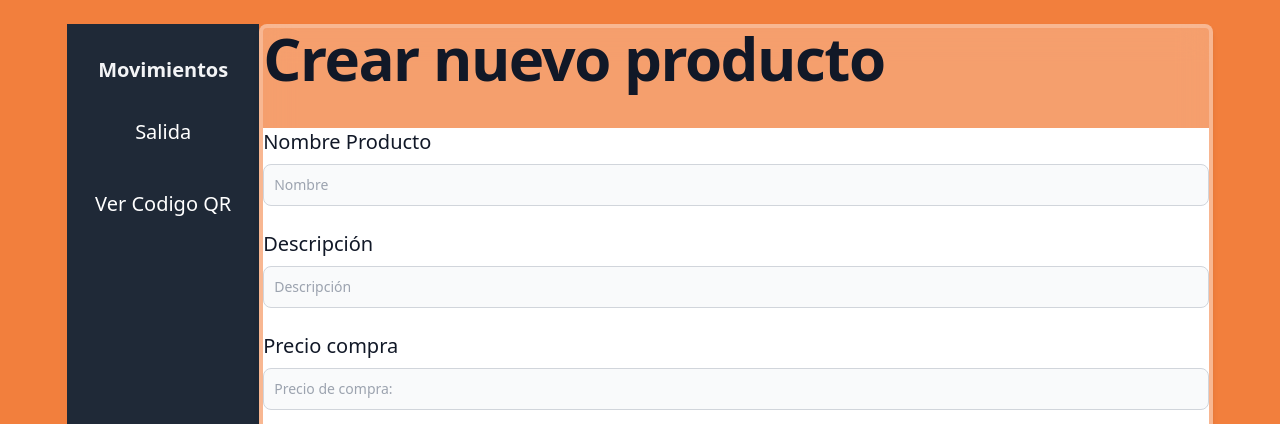
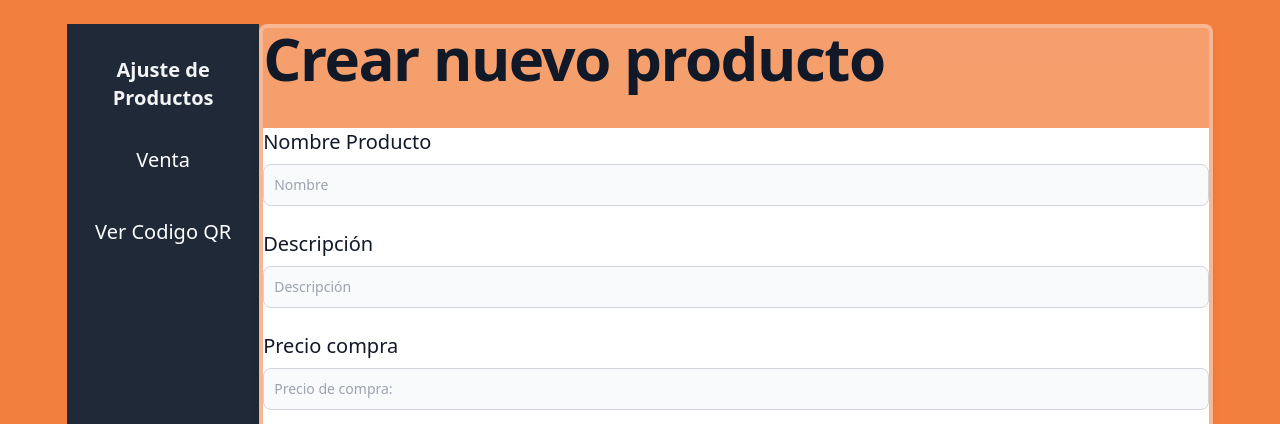
Before and after one commit to charlius/inventarioFenix, a Flask app: page /productos/crear_producto in a window 1280 px wide. Shown: the part 156-580 px from the top of the page. Run offline with Flask 3, Linux system fonts and the light colour scheme; the visitor is signed in with stand-in values (Sample User, id 1); data that the repository does not hold is empty; some libraries are stand-ins or nearby versions.

Commit message:
revision

```diff
--- a/app.py
+++ b/app.py
@@ -183,11 +183,11 @@ def editar_producto(producto_id=0):
                 return redirect('/salida')
             cantidad = data['new_existencia']
             if "salida" in movimiento:
-                producto.cantidad = producto.cantidad - int(cantidad)
+                producto.cantidad = producto.cantidad - float(cantidad)
             elif "entrada" in movimiento:
-                producto.cantidad = producto.cantidad + int(cantidad)
+                producto.cantidad = producto.cantidad + float(cantidad)
 
-            producto.editar_movimiento(int(cantidad), movimiento, usuario.id)
+            producto.editar_movimiento(float(cantidad), movimiento, usuario.id)
             return {"message": "ok"}
 
     categorias = Categoria.obtener_todos()
@@ -629,5 +629,14 @@ def generar_pdf():
 @app.route('/descargar_pdf/<nombre_archivo>')
 def descargar_pdf(nombre_archivo):
     return send_file(nombre_archivo, as_attachment=True)
+
+def formatear_float(num):
+    if num == int(num):
+        return str(int(num))
+    elif num - int(num) == 0:
+        return str(int(num))
+    else:
+        return str(num)
+
 if __name__ == '__main__':
     app.run(debug=True)
--- a/src/gestion_inventario_db.py
+++ b/src/gestion_inventario_db.py
@@ -59,8 +59,8 @@ class Producto:
       descripcion="",
       precio_compra=0,
       precio_venta=0,
-      cantidad=0,
-      cantidad_minima=0,
+      cantidad=0.0,
+      cantidad_minima=0.0,
       proveedor_id=0,
       id_bodega=0,
       categoria_id=0
--- a/templates/crear_producto.html
+++ b/templates/crear_producto.html
@@ -34,7 +34,7 @@
         </div>
         <div class="mb-6">
             <label class="text-xl block mb-2 text-sm font-medium text-gray-900 dark:text-white" for="cantidad_minima">Cantidad minima</label>
-            <input type="number" class="text-xl bg-gray-50 border border-gray-300 text-gray-900 text-sm rounded-lg focus:ring-blue-500 focus:border-blue-500 block w-full p-2.5 dark:bg-gray-700 dark:border-gray-600 dark:placeholder-gray-400 dark:text-white dark:focus:ring-blue-500 dark:focus:border-blue-500" id="cantidad_minima" name="cantidad_minima" required placeholder="Cantidad Minima">
+            <input type="number" step="any" class="text-xl bg-gray-50 border border-gray-300 text-gray-900 text-sm rounded-lg focus:ring-blue-500 focus:border-blue-500 block w-full p-2.5 dark:bg-gray-700 dark:border-gray-600 dark:placeholder-gray-400 dark:text-white dark:focus:ring-blue-500 dark:focus:border-blue-500" id="cantidad_minima" name="cantidad_minima" required placeholder="Cantidad Minima">
         </div>
         <div class="mb-6">
             <label class="text-xl block mb-2 text-sm font-medium text-gray-900 dark:text-white" for="bodega_id">categoria_id</label>
--- a/templates/dashboard.html
+++ b/templates/dashboard.html
@@ -82,12 +82,12 @@
         <div class="flex flex-flex  ">
           <div class="w-48 bg-gray-800 text-gray-100 py-8 ">
             <div class="flex flex-col  ">
-              <h2 class="text-xl font-bold dark:text-white text-center text-2xl">Movimientos</h2>
+              <h2 class="text-xl font-bold dark:text-white text-center text-2xl">Ajuste de Productos</h2>
               {% if session['tipo_usuario'] == "administrador"%}
-              <a class="justify-items-center items-center text-white  from-red-400 via-red-500 to-red-600 hover:bg-gradient-to-br focus:ring-4 focus:outline-none focus:ring-red-300 dark:focus:ring-red-800 font-medium rounded-lg text-sm py-2.5 text-center text-xl " href="{{ url_for('entradas') }}">Entrada</a>
+              <a class="justify-items-center items-center text-white  from-red-400 via-red-500 to-red-600 hover:bg-gradient-to-br focus:ring-4 focus:outline-none focus:ring-red-300 dark:focus:ring-red-800 font-medium rounded-lg text-sm py-2.5 text-center text-xl " href="{{ url_for('entradas') }}">Compra</a>
               {% endif%}
               <br>
-              <a class="justify-items-center items-center text-white  from-red-400 via-red-500 to-red-600 hover:bg-gradient-to-br focus:ring-4 focus:outline-none focus:ring-red-300 dark:focus:ring-red-800 font-medium rounded-lg text-sm  py-2.5 text-center text-xl " href="{{ url_for('salida') }}">Salida</a>
+              <a class="justify-items-center items-center text-white  from-red-400 via-red-500 to-red-600 hover:bg-gradient-to-br focus:ring-4 focus:outline-none focus:ring-red-300 dark:focus:ring-red-800 font-medium rounded-lg text-sm  py-2.5 text-center text-xl " href="{{ url_for('salida') }}">Venta</a>
               <br>
               <a class="justify-items-center items-center text-white  from-red-400 via-red-500 to-red-600 hover:bg-gradient-to-br focus:ring-4 focus:outline-none focus:ring-red-300 dark:focus:ring-red-800 font-medium rounded-lg text-sm  py-2.5 text-center text-xl " href="/generar_pdf/">Ver Codigo QR</a>
             </div>
@@ -117,7 +117,7 @@
                    <th class="text-xl">Descripción</th>
                    <th class="text-red-500 text-xl">Cantidad</th>
                    <th class="text-xl">Cantidad mínima</th>
-                   <th class="text-xl">Ajustar cantidad</th>
+                   <!-- <th class="text-xl">Ajustar cantidad</th> -->
                  </tr>
                </thead>
                <tbody>
@@ -128,7 +128,7 @@
                      <td class="font-bold bg-white text-xl">{{ producto[2] }}</td>
                      <td class="text-red-500 font-bold bg-white text-xl">{{ producto[5] }}</td>
                      <td class="font-bold bg-white text-xl">{{ producto[6] }}</td>
-                     <td class="px-6 py-4 font-bold bg-white text-xl"><a href="/productos/{{ producto[0] }}/salida_producto" class=" text-white bg-gradient-to-r from-red-400 via-red-500 to-red-600 hover:bg-gradient-to-br focus:ring-4 focus:outline-none focus:ring-red-300 dark:focus:ring-red-800 font-medium rounded-lg text-sm px-5 py-2.5 text-center mr-2 mb-2">Ajustar cantidad</a></td>
+                     <!-- <td class="px-6 py-4 font-bold bg-white text-xl"><a href="/productos/{{ producto[0] }}/ajustar_ENTRD" class=" text-white bg-gradient-to-r from-red-400 via-red-500 to-red-600 hover:bg-gradient-to-br focus:ring-4 focus:outline-none focus:ring-red-300 dark:focus:ring-red-800 font-medium rounded-lg text-sm px-5 py-2.5 text-center mr-2 mb-2">Ajustar cantidad</a></td> -->
                    </tr>
                  </tbody>
                  {% endfor %}
```
Also changed, not shown: 3 other files.
